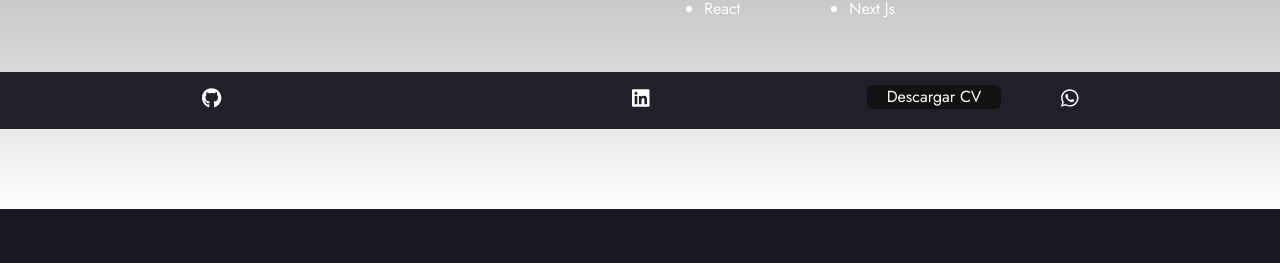
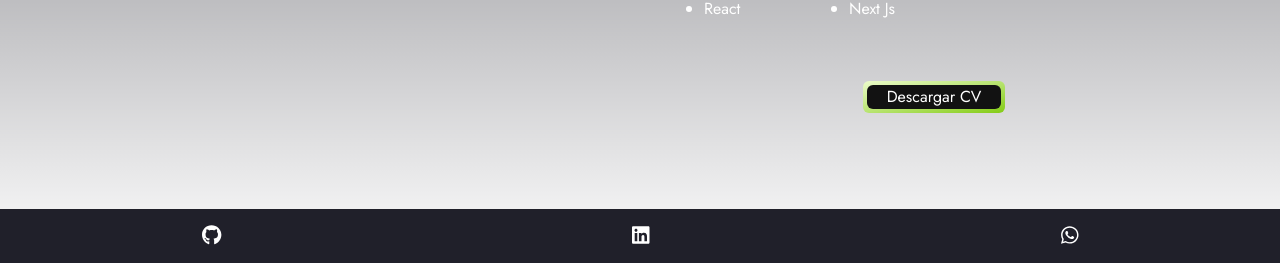
Before and after one commit to Pepeoawvh/PortfolioJoseAngelVH, a Next.js app: page /webdev in a window 1280 px wide. Shown: the part 671-934 px from the top of the page. Before the commit the page ends 880 px from the top, so only its background shows below. Built offline with nearby package versions, Linux system fonts and the light colour scheme; what tailwindcss-animated would draw is missing.

Commit message:
footerwebfix

```diff
--- a/src/app/components/FooterWeb.jsx
+++ b/src/app/components/FooterWeb.jsx
@@ -4,7 +4,7 @@ import { faWhatsapp, faGithub, faLinkedin } from "@fortawesome/free-brands-svg-i
 
 const FooterWeb = () => {
   return (
-    <footer className="bg-[#20202a] py-2 fixed bottom-0 w-full">
+    <footer className="bg-[#20202a] py-2 bottom-0 w-full">
       <div className="container p-2 flex justify-between items-center">
         <div className="grid grid-flow-col w-full justify-items-center gap-6 ">
           <a href="https://github.com/Pepeoawvh" target="_blank" rel="noopener noreferrer">
```
